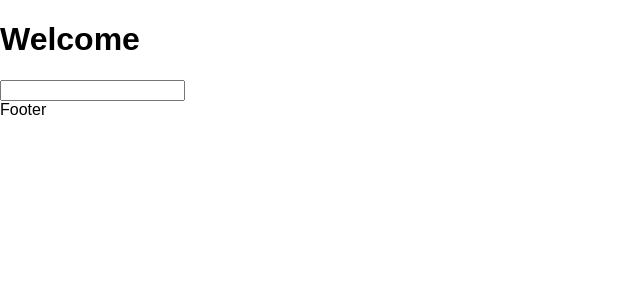
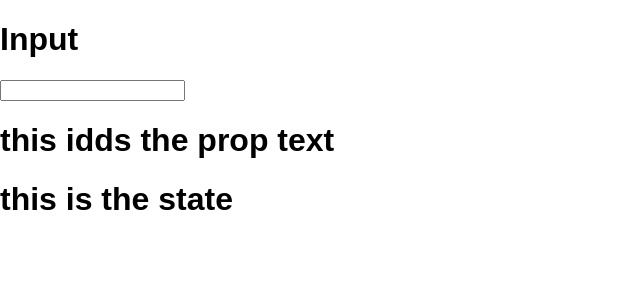
Before and after one commit to PatiKoszi/ReactTutorial, a React (Create React App) app: page / in a window 1280 px wide. Shown: the top 300 px of the page, without its empty margins (0-640 px from the left). Built offline with nearby package versions, Linux system fonts and the light colour scheme.

Commit message:
egg input target.value

```diff
--- a/src/App.js
+++ b/src/App.js
@@ -1,12 +1,14 @@
 import React, { Component } from 'react';
 import './App.css';
 import Layout from "./components/Layout";
+import Title from "./components/Header/Title";
+import Egg from "./egghead/egg";
 
 class App extends Component {
   render() {
     return (
       <div>
-        <Layout/>
+        <Egg text="this idds the prop text"/>
       </div>
 
     )
--- /dev/null
+++ b/src/egghead/egg.js
@@ -0,0 +1,30 @@
+import React from 'react';
+
+class Egg extends React.Component {
+  constructor() {
+    super();
+    this.state = {
+      txt: ' this is the state'
+    }
+  }
+
+  update(event){
+    this.setState({txt: event.target.value})
+  }
+
+  render() {
+    let txt = this.props.text;
+    return (
+      <div>
+        <h1> Input</h1>
+        <input type="text"
+               onChange={this.update.bind(this)}/>
+
+        <h1>{txt}</h1>
+        <h1>{this.state.txt} </h1>
+      </div>
+    )
+  }
+}
+
+export default Egg;
```
